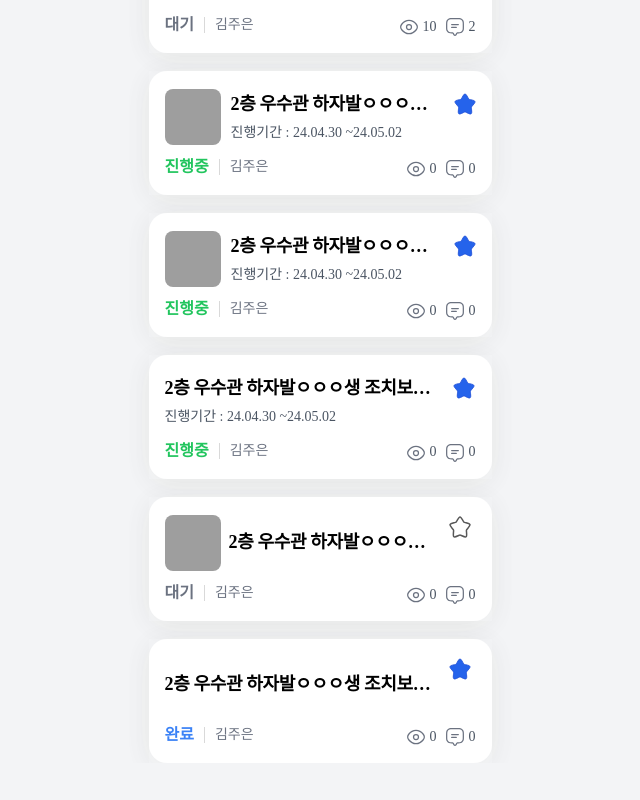
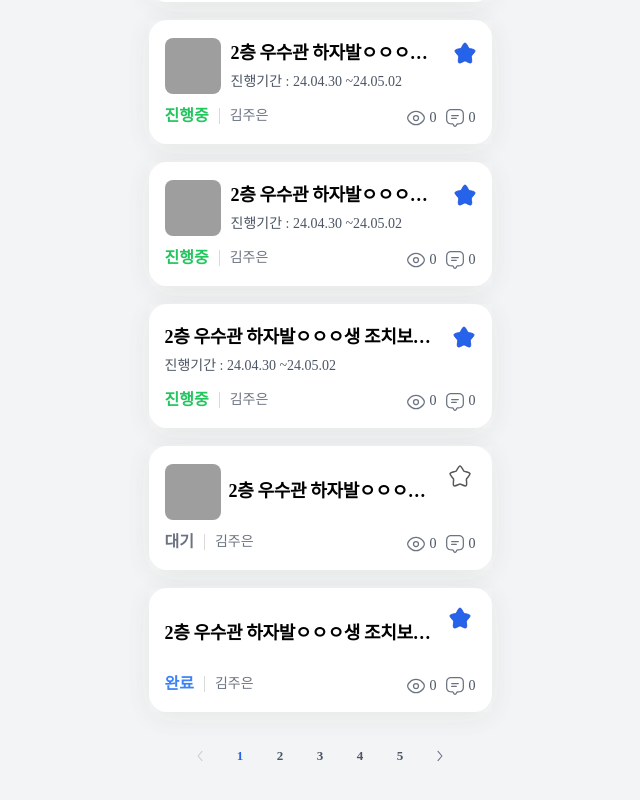
Before and after one commit to 10aeat/10aeat_Frontend, a Next.js app: page /repair in a window 1280 px wide. Shown: the part 590-1390 px from the top of the page, without its empty margins (320-960 px from the left). Before the commit the page ends 1353 px from the top, so only its background shows below. Built offline with nearby package versions, Linux system fonts and the light colour scheme; grey boxes are pictures that could not be loaded; a web font is replaced by a local one.

Commit message:
[Feat] Pagination Button 개발

```diff
--- a/src/app/repair/page.tsx
+++ b/src/app/repair/page.tsx
@@ -3,6 +3,7 @@
 import Button, { ButtonStyle } from '@/components/atoms/Button'
 import Card, { CardStyle } from '@/components/atoms/Card'
 import NavBar from '@/components/atoms/NavBar'
+import Pagination from '@/components/atoms/Pagination'
 import { useState } from 'react'
 
 // 뱃지 넣어야함
@@ -19,13 +20,13 @@ export default function Home() {
   }
 
   return (
-    <div className="relative w-[375px] bg-gray-100">
+    <div className="absolute w-[375px] bg-gray-100 pb-[80px]">
       {/* NavBar */}
       <NavBar isTextChange={false} isTitle={true}>
         건물 유지보수 사안
       </NavBar>
       {/* 상태 버튼 */}
-      <div className="gap-[14px] absolute top-[108px] left-[16px] inline-flex items-start">
+      <div className="gap-[14px] relative left-[16px] inline-flex items-start">
         <Button
           buttonStyle={ButtonStyle.FILTER}
           isSelect={selectedStatus === '전체'}
@@ -49,7 +50,7 @@ export default function Home() {
         />
       </div>
       {/* Card 영역 */}
-      <div className="gap-[12px] absolute top-[226px] left-[16px] inline-flex flex-col items-start">
+      <div className="gap-[12px] top-[28px] relative left-[16px] inline-flex flex-col items-start">
         <div className="relative w-fit mt-[-1.00px] font-Pretendard font-bold text-gray-900 text-[18px] tracking-[0] leading-[24px] whitespace-nowrap">
           어떤 사항을 확인해보시겠어요?
         </div>
@@ -157,6 +158,9 @@ export default function Home() {
             comment={0}
           />
         </div>
+        <div className=" w-full  mt-8 !flex justify-center ">
+          <Pagination totalItems={270} />
+        </div>
       </div>
       {/* Pagination */}
     </div>
--- /dev/null
+++ b/src/components/atoms/Page.tsx
@@ -0,0 +1,23 @@
+interface Props {
+  status: 'current' | 'default'
+  children: number
+  onClick: () => void
+}
+
+export default function Page({ status, children, onClick }: Props) {
+  const page = () => {
+    return (
+      <button
+        className="w-[36px] h-[36px] flex flex-col items-center gap-[10px] p-[10px] h-[36px] rounded-[8px] justify-center relative"
+        onClick={onClick}
+      >
+        <div
+          className={`font-Pretendard font-semibold text-[13px] leading-normal relative ${status == 'current' ? 'text-blue-600' : 'text-gray-600'}`}
+        >
+          {children}
+        </div>
+      </button>
+    )
+  }
+  return <>{page()}</>
+}
--- /dev/null
+++ b/src/components/atoms/Pagination.tsx
@@ -0,0 +1,103 @@
+import Image from 'next/image'
+import Page from './Page'
+import { useEffect, useState } from 'react'
+
+interface Props {
+  totalItems: number
+}
+
+export default function Pagination({ totalItems }: Props) {
+  const [currentPage, setCurrentPage] = useState(1)
+  const [totalPages, setTotalPages] = useState(Math.ceil(totalItems / 20))
+  const [pageNumbers, setPageNumbers] = useState<number[]>([])
+
+  useEffect(() => {
+    setTotalPages(Math.ceil(totalItems / 20))
+  }, [totalItems, 20])
+
+  useEffect(() => {
+    updatePageNumbers(currentPage)
+  }, [currentPage, totalPages])
+
+  const updatePageNumbers = (page: number) => {
+    let startPage = 1
+    let endPage = totalPages
+
+    if (totalPages > 5) {
+      startPage = Math.max(1, page - 2)
+      endPage = Math.min(totalPages, page + 2)
+
+      if (endPage - startPage < 4) {
+        if (page < 3) {
+          endPage = startPage + 4
+        } else {
+          startPage = endPage - 4
+        }
+      }
+    }
+
+    const pageNums = []
+    for (let i = startPage; i <= endPage; i++) {
+      pageNums.push(i)
+    }
+    setPageNumbers(pageNums)
+  }
+
+  const handlePageClick = (page: number) => {
+    setCurrentPage(page)
+  }
+
+  const handlePreviousClick = () => {
+    if (currentPage > 1) {
+      setCurrentPage(currentPage - 1)
+      updatePageNumbers(currentPage - 1)
+    }
+  }
+
+  const handleNextClick = () => {
+    if (currentPage < totalPages) {
+      setCurrentPage(currentPage + 1)
+      updatePageNumbers(currentPage + 1)
+    }
+  }
+
+  const pagination = () => {
+    return (
+      <div className="inline-flex items-start gap-[4px] relative">
+        {((totalItems > 20 && currentPage > 1) || currentPage === 1) && (
+          <Image
+            src="/icons/arrow_left_large.svg"
+            onClick={handlePreviousClick}
+            width={36}
+            height={36}
+            alt="previous"
+            className={`!bg-[unset] flex flex-col justify-center items-center p-[10px] gap-[10px] rounded-[8px] cursor-pointer ${currentPage === 1 ? 'opacity-30' : ''}`}
+          />
+        )}
+
+        {pageNumbers.map((page) => (
+          <Page
+            key={page}
+            status={page === currentPage ? 'current' : 'default'}
+            onClick={() => handlePageClick(page)}
+          >
+            {page}
+          </Page>
+        ))}
+
+        {((totalItems > 20 && currentPage < totalPages) ||
+          currentPage === totalPages) && (
+          <Image
+            src="/icons/arrow_right_large.svg"
+            onClick={handleNextClick}
+            width={36}
+            height={36}
+            alt="next"
+            className={`!bg-[unset] flex flex-col justify-center items-center p-[10px] gap-[10px] rounded-[8px] cursor-pointer ${currentPage === totalPages ? 'opacity-30' : ''}`}
+          />
+        )}
+      </div>
+    )
+  }
+  return <>{pagination()}</>
+}
```
